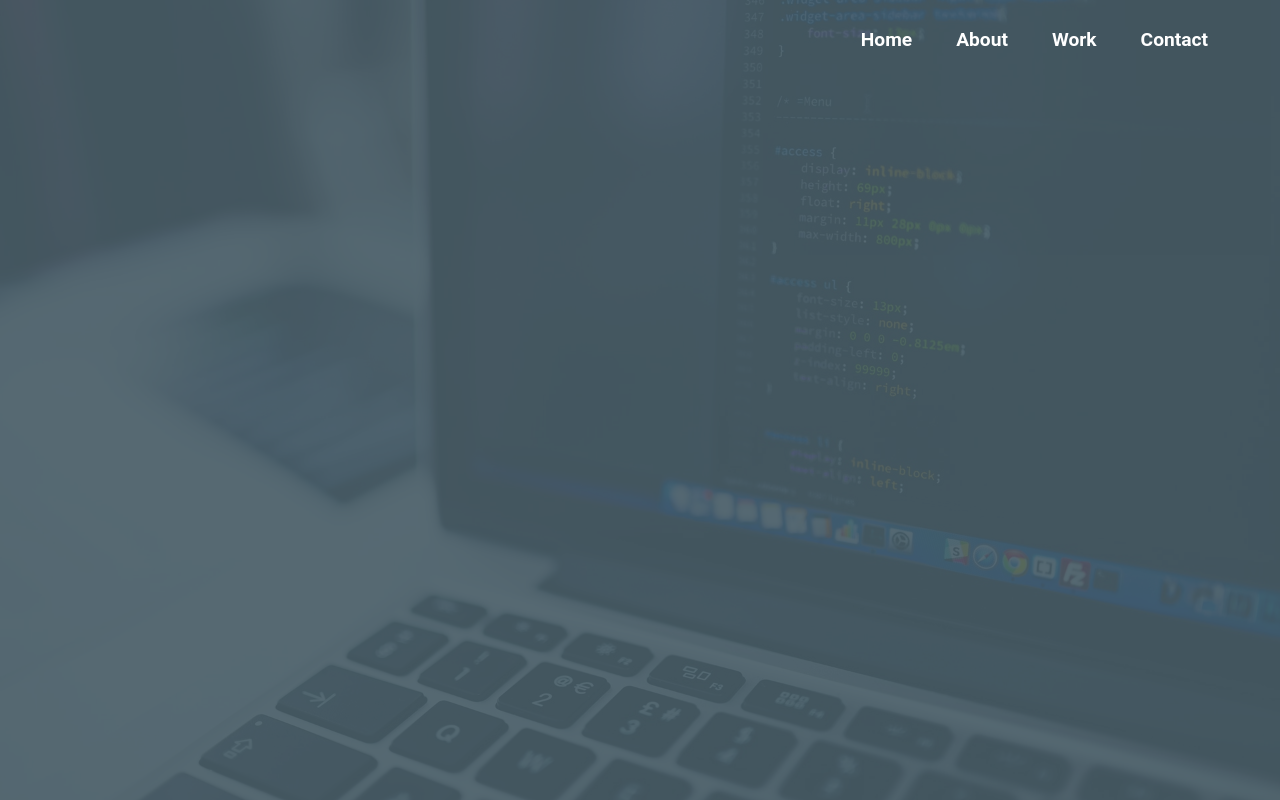
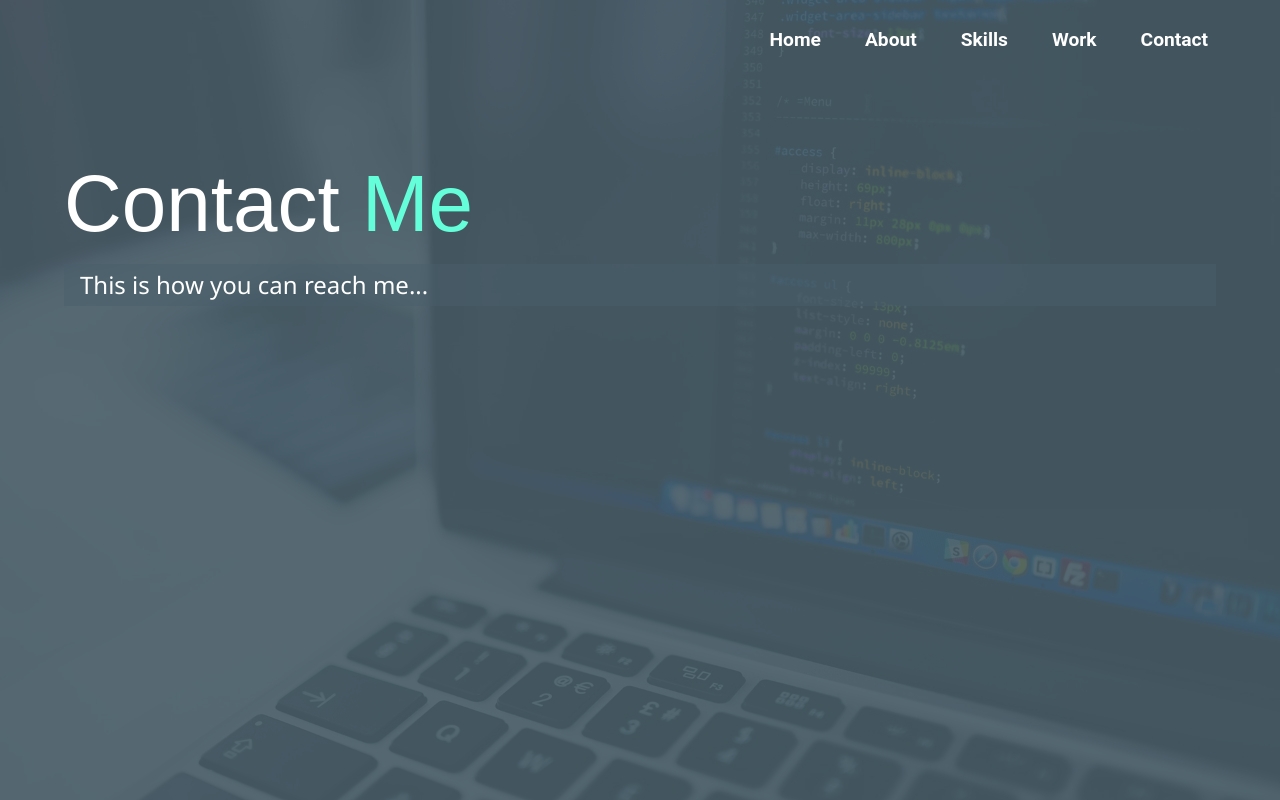
Before and after one commit to Palaz01/portfolio, a Vue app: page /#/skills in a window 1280 px wide. Built offline with nearby package versions, Linux system fonts and the light colour scheme; a small style sheet from the web is missing.

Commit message:
skills page files

```diff
--- a/src/App.vue
+++ b/src/App.vue
@@ -3,6 +3,7 @@
 		<nav class="main-navigation">
 			<router-link to="/">Home</router-link>
 			<router-link to="/about">About</router-link>
+			<router-link to="/skills">Skills</router-link>
 			<router-link to="/work">Work</router-link>
 			<router-link to="/contact">Contact</router-link>
 		</nav>
--- /dev/null
+++ b/src/components/Skills.vue
@@ -0,0 +1,29 @@
+<template>
+	<transition enter-active-class="animated zoomIn">
+		<main id="skills">
+			<h1 class="lg-heading">
+			Contact
+			<span class="text-secondary">Me</span>
+			</h1>
+			<h2 class="sm-heading">
+			This is how you can reach me...
+			</h2>
+			<div class="skills-wrap">
+				<div>
+				</div>
+				<div>
+				</div>
+				<div>
+				</div>
+			</div>
+		</main>
+	</transition>
+</template>
+
+<script>
+    export default {
+    }
+</script>
+
+<style scoped>
+</style>
--- a/src/router.js
+++ b/src/router.js
@@ -4,6 +4,7 @@ import Home from './components/Home.vue'
 import About from './components/About.vue'
 import Contact from './components/Contact.vue'
 import Work from './components/Work.vue'
+import Skills from './components/Skills.vue'
 
 Vue.use(Router)
 
@@ -20,6 +21,11 @@ export default new Router({
             component: About
         },
         {
+            path: '/skills',
+            name: 'skills',
+            component: Skills
+        },
+        {
             path: '/work',
             name: 'work',
             component: Work
--- a/src/scss/main.scss
+++ b/src/scss/main.scss
@@ -4,5 +4,6 @@
 @import 'modal';
 @import 'pages/home';
 @import 'pages/about';
+@import 'pages/skills';
 @import 'pages/work';
 @import 'pages/contact';
--- /dev/null
+++ b/src/scss/pages/_skills.scss
@@ -0,0 +1,8 @@
+.skills {
+    width: 100%;
+    &-wrap {
+        width: 100%;
+        display: flex;
+        justify-content: space-evenly;
+    }
+}
```
